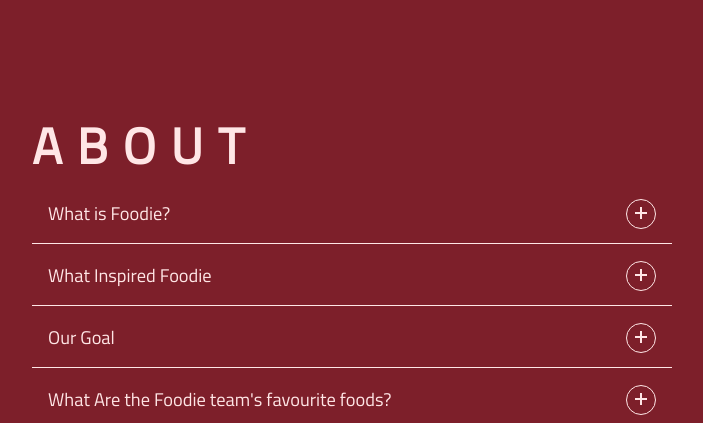
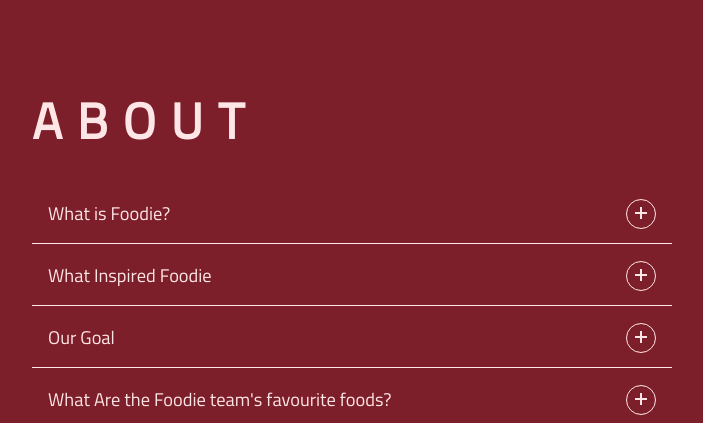
Before and after one commit to shimmy568/howdyConUHacks, a Flask app: page /about in a window 1280 px wide. Shown: the part 74-497 px from the top of the page, without its empty margins (288-991 px from the left). Run offline with Flask 2, Linux system fonts and the light colour scheme; parts of the project's set-up code (start-up, migrations or seed data) failed here and were passed over.

Commit message:
last final commit of all time maybe lol

```diff
--- a/web/static/camera.js
+++ b/web/static/camera.js
@@ -346,12 +346,3 @@
     // Resume playback of stream.
     video.play();
 }
-
-const items = document.querySelectorAll(".accordion a");
-
-function toggleAccordion(){
-  this.classList.toggle('active');
-  this.nextElementSibling.classList.toggle('active');
-}
-
-items.forEach(item => item.addEventListener('click', toggleAccordion));
--- a/web/templates/about.html
+++ b/web/templates/about.html
@@ -30,7 +30,7 @@
 
   <div class="container_a">
 
-  <h2 style="letter-spacing:15px;padding-top: 75px;font-size:50px;margin-bottom:0px;">ABOUT</h2>
+  <h2 style="letter-spacing:15px;padding-top: 50px;padding-bottom:25px;font-size:50px;margin-bottom:0px;">ABOUT</h2>
 
   <div class="accordion">
     <div class="accordion-item">
@@ -65,7 +65,16 @@
   </div>
 
 </div>
-  <script src="static/camera.js"></script>
+  <script>
+    const items = document.querySelectorAll(".accordion a");
+
+    function toggleAccordion(){
+      this.classList.toggle('active');
+      this.nextElementSibling.classList.toggle('active');
+    }
+
+    items.forEach(item => item.addEventListener('click', toggleAccordion));
+  </script>
 
 </body>
 
```
Also changed, not shown: web/static/script.js (deleted).
